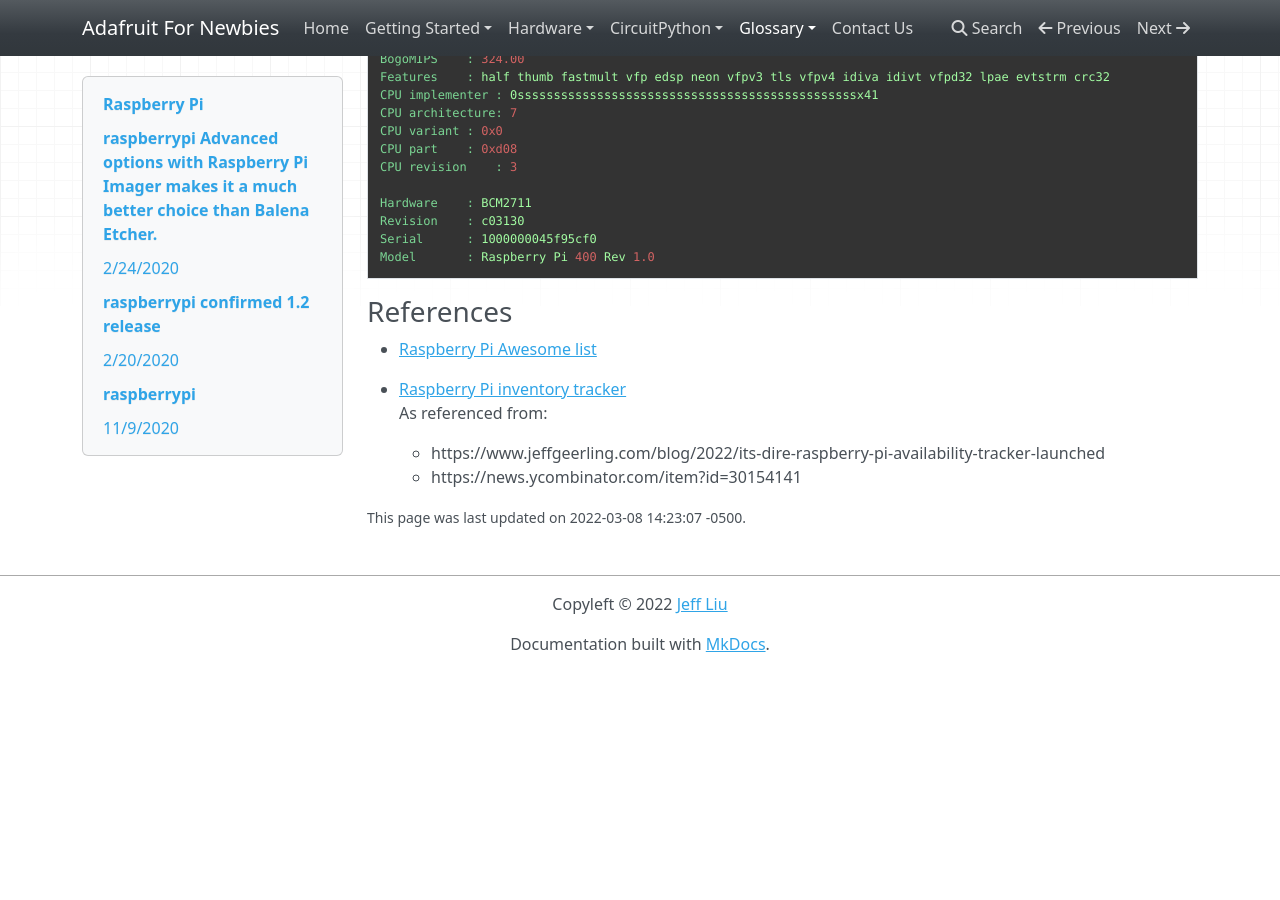
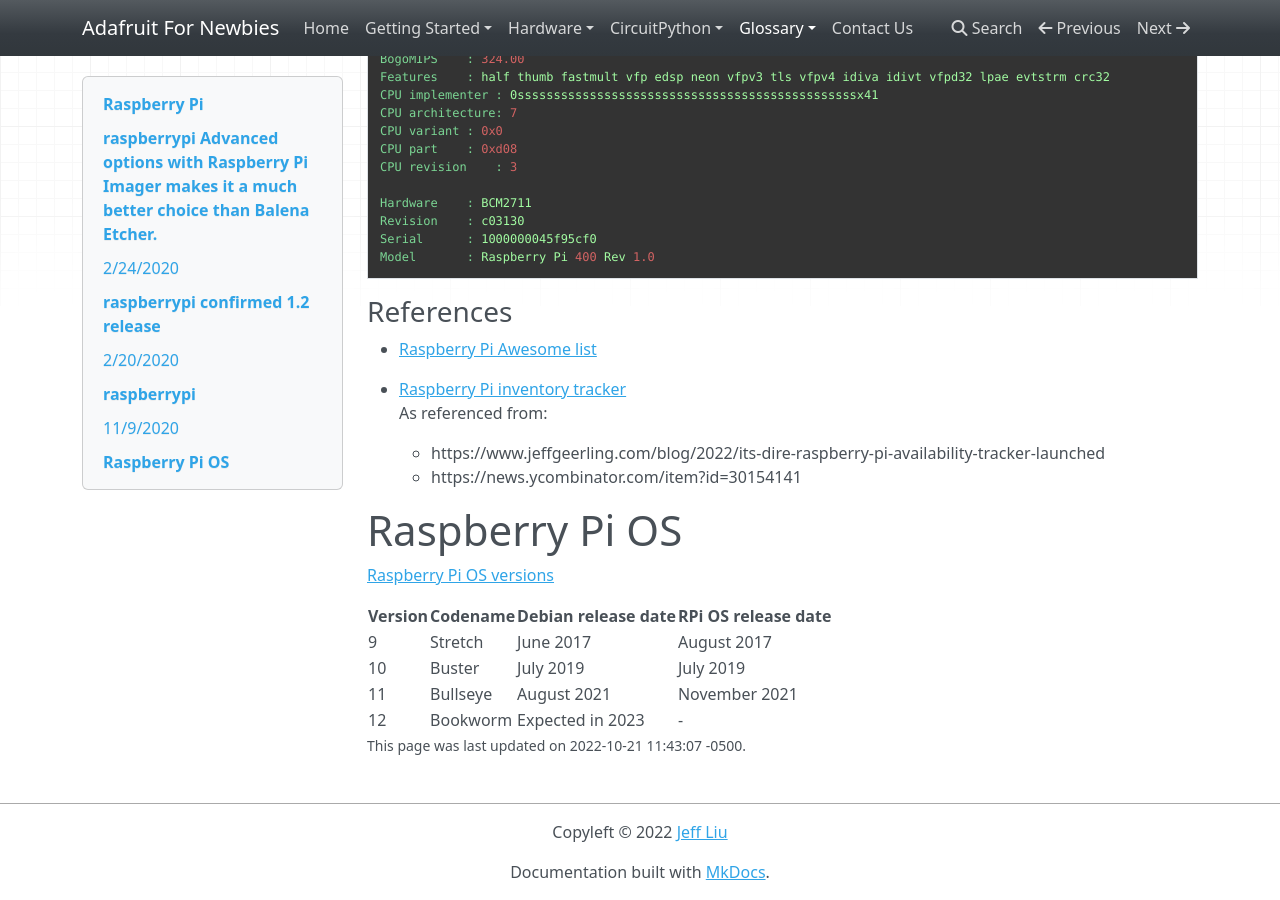
Before and after one commit to jliu70/adafruit.usedgoodies.com, an MkDocs documentation site: the page built from docs/glossary/raspberry_pi.md, in a window 1280 px wide and 900 px high, scrolled down 2720 px. Built offline with MkDocs 1.6.1, drawn with Linux system fonts in a browser that asks for light colours; nearby versions of some CDN libraries; before the commit the page ends 3392 px from its top, so only the background shows below that.

Commit message:
updates 2022-10-22

```diff
--- a/docs/glossary/raspberry_pi.md
+++ b/docs/glossary/raspberry_pi.md
@@ -161,7 +161,16 @@
     - https://news.ycombinator.com/item?id=30154141
 
 
+# Raspberry Pi OS
+
+[Raspberry Pi OS versions](https://blog.adafruit.com/2022/10/21/raspberry-pi-os-versions-piday-raspberrypi-raspberry_pi/)
+
+| Version | Codename | Debian release date | RPi OS release date |
+| ------- | -------- | ------------------- | ------------------- |
+| 9       | Stretch  | June 2017           | August 2017         |
+| 10      | Buster   | July 2019           | July 2019           |
+| 11      | Bullseye | August 2021         | November 2021       |
+| 12      | Bookworm | Expected in 2023    | -                   |
 
 
-
-<small>This page was last updated on 2022-03-08 14:23:07 -0500.</small>
+<small>This page was last updated on 2022-10-21 11:43:07 -0500.</small>
```
Also changed, not shown: docs/glossary/adafruit_io.md (+5 -1 lines), docs/glossary/circuit_playground.md (+3 -1 lines), docs/glossary/pyleap.md (+2 -2 lines), docs/glossary/rp2040.md (+2 -1 lines), docs/glossary/wippersnapper.md (+2 -1 lines).
